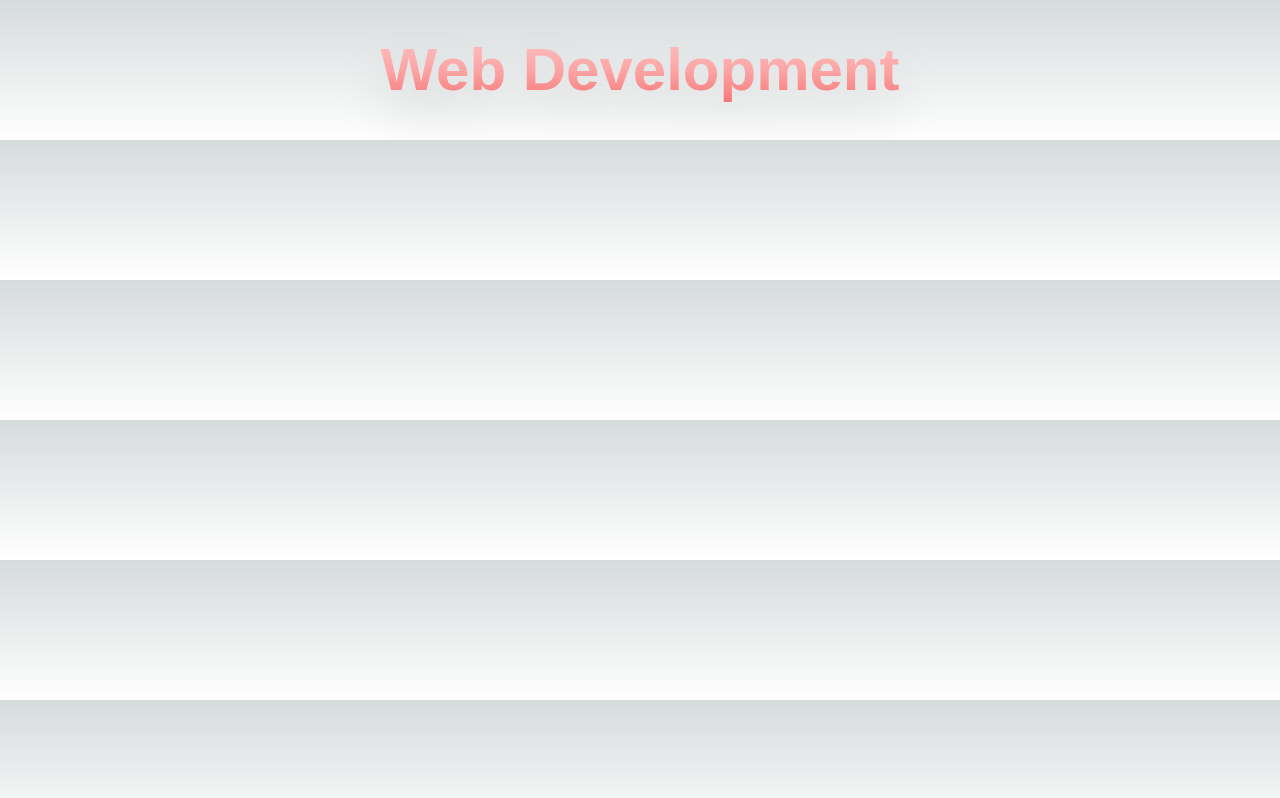
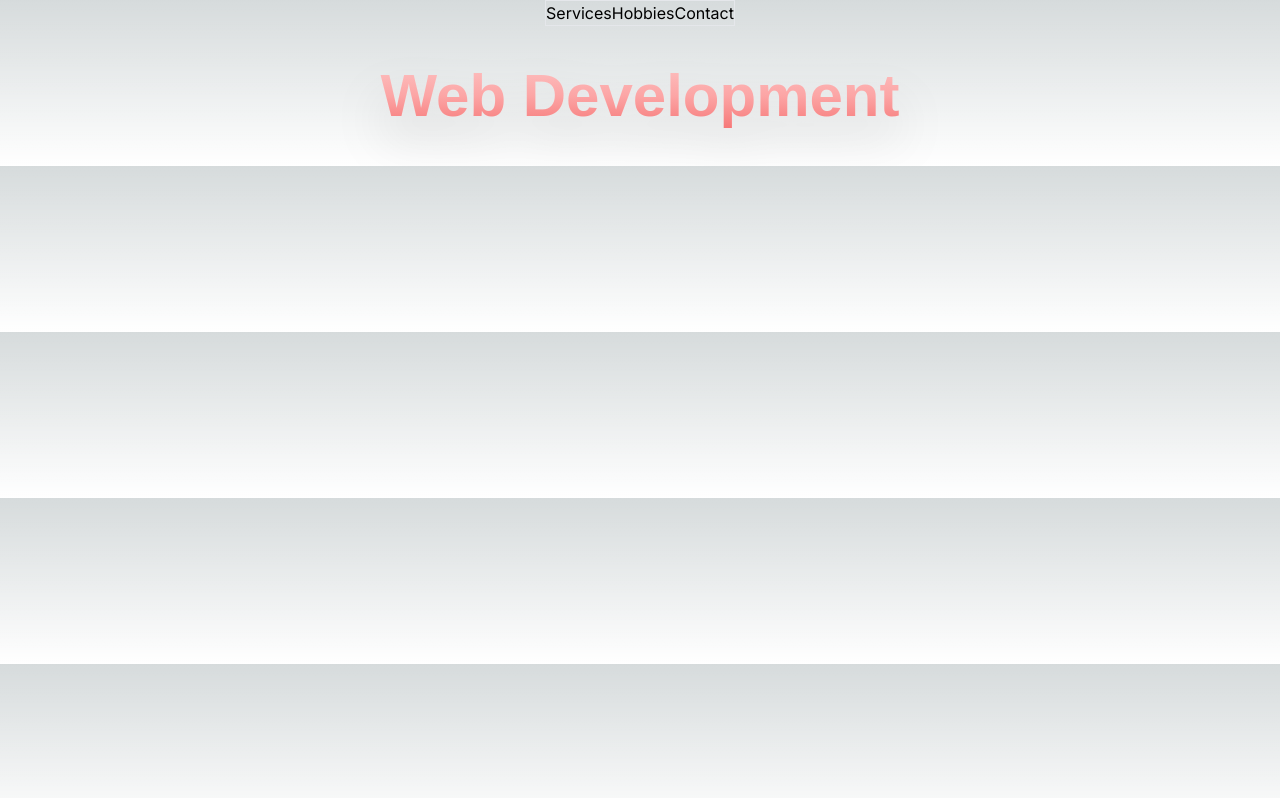
Before and after one commit to sivavarunan/my-website, a Next.js app: page /web-dev in a window 1280 px wide. Built offline with nearby package versions, Linux system fonts and the light colour scheme.

Commit message:
added  web dev page to app

```diff
--- a/src/app/web-dev/page.tsx
+++ b/src/app/web-dev/page.tsx
@@ -1,12 +1,15 @@
 import React from 'react';
+import App from '@/Components/App'
 
 const webpage: React.FC = () => {
   return (
+    <App>
     <div className='overflow-hidden' >
       <h1 className="text-6xl text-center md:text-6xl lg:text-6xl font-bold font-karla bg-clip-text text-transparent bg-gradient-to-b from-red-100 via-red-300 to-red-500 drop-shadow-2xl shadow-red-500/30 p-6 md:p-8 lg:p-10 rounded-lg transform hover:scale-105 transition-transform duration-300 ease-in-out ">
         Web Development
       </h1>
     </div>
+    </App>
   );
 }
 
```
